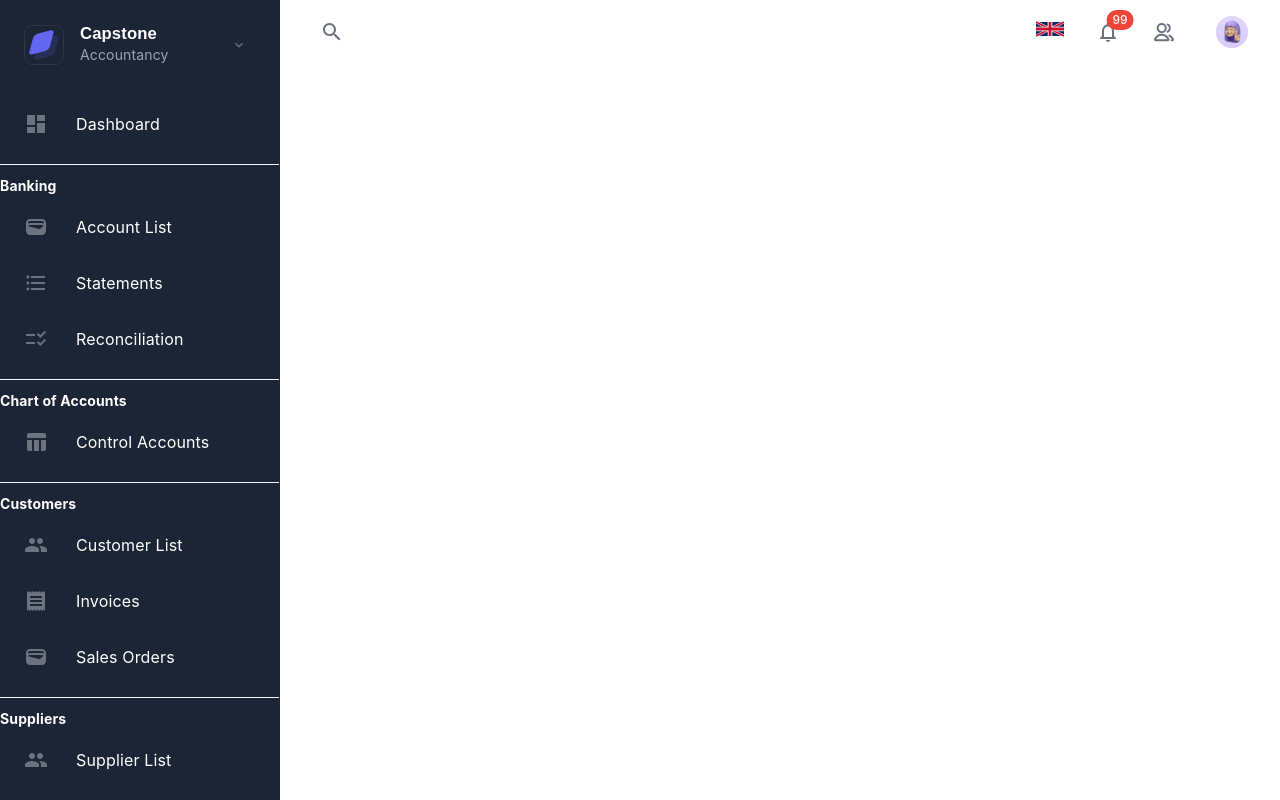
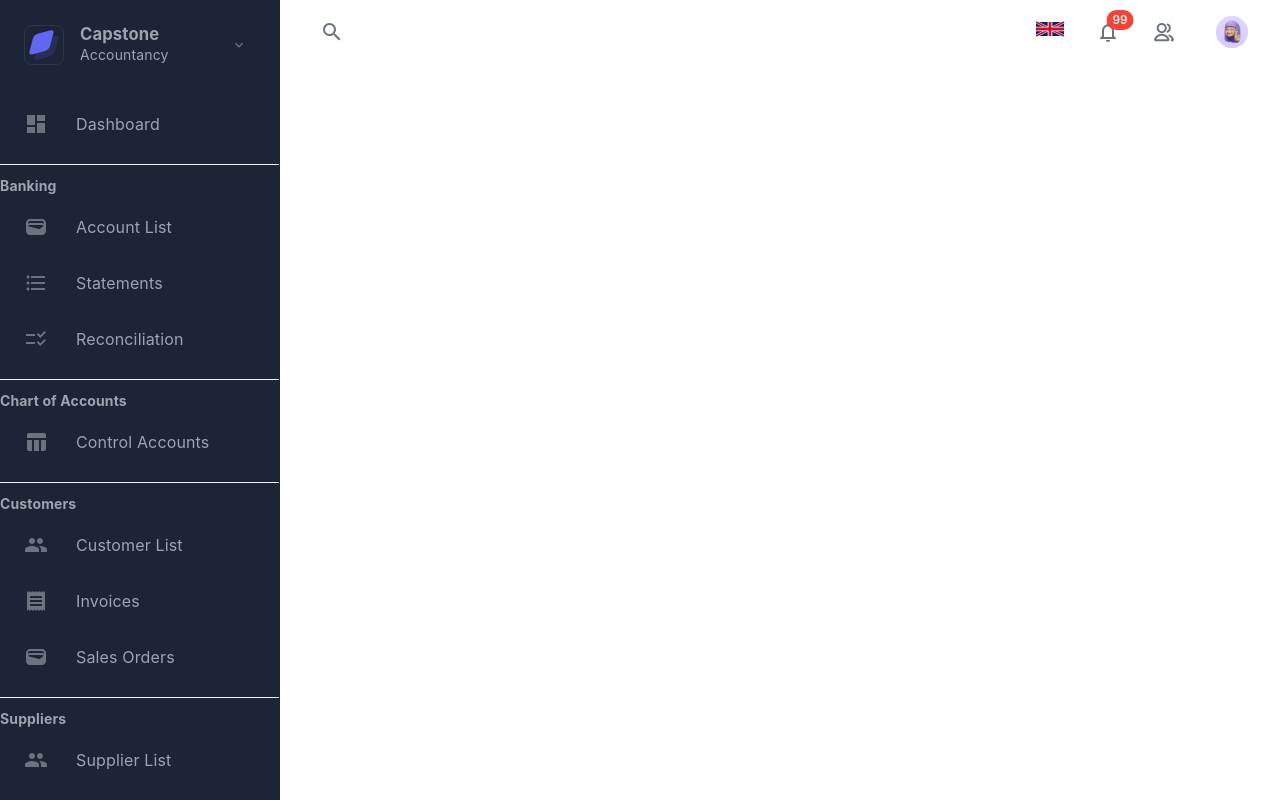
Before and after one commit to calnet/cs50w, a React (Vite) app in the folder frontend/: page / in a window 1280 px wide. Built offline with nearby package versions, Linux system fonts and the light colour scheme.

Commit message:
Change styling for Sidebar and cleanup theme

```diff
--- a/frontend/src/layout/MainLayout/Sidebar/NavItem/index.tsx
+++ b/frontend/src/layout/MainLayout/Sidebar/NavItem/index.tsx
@@ -55,7 +55,18 @@ const NavItem = ({ item, level }: NavItemProps) => {
             {...listItemProps}
             disabled={item.disabled}
             sx={{
-                // borderRadius: `${customization.borderRadius}px`,
+                ':hover': { backgroundColor: 'var(--nav-item-hover-bg)' },
+                '&.active': {
+                    color: 'var(--nav-item-active-color)',
+                    backgroundColor: 'var(--nav-item-active-bg)',
+                    '&.active .MuiTypography-root ': {
+                        typography: 'h6',
+                    },
+                    '&.active .MuiListItemIcon-root ': {
+                        color: 'var(--nav-item-icon-active-color)',
+                    },
+                },
+                borderRadius: `${theme.shape.borderRadius}px`,
                 mb: 0.5,
                 alignItems: 'flex-start',
                 backgroundColor: level > 1 ? 'transparent !important' : 'inherit',
@@ -67,7 +78,6 @@ const NavItem = ({ item, level }: NavItemProps) => {
             <ListItemText
                 primary={
                     <Typography variant="body1" color="inherit">
-                        {/* change to h5 if isActive */}
                         {item.title}
                     </Typography>
                 }
--- a/frontend/src/layout/MainLayout/Sidebar/Sidebar.tsx
+++ b/frontend/src/layout/MainLayout/Sidebar/Sidebar.tsx
@@ -70,7 +70,7 @@ function Sidebar() {
                     borderRightStyle: 'solid',
                     borderRightWidth: 1,
                     boxSizing: 'border-box',
-                    color: 'var(--nav-color)',
+                    color: 'var(--nav-item-color)',
                     width: drawerWidth,
                     /* define colour variables */
                     '--nav-bg': '#1C2536',
--- a/frontend/src/themes/index.tsx
+++ b/frontend/src/themes/index.tsx
@@ -751,7 +751,8 @@ const args = [
             },
             action: {
                 active: '#6C737F',
-                hover: 'rgba(17, 25, 39, 0.04)',
+                // hover: 'rgba(17, 25, 39, 0.04)',
+                hover: 'var(--nav-item-hover-bg)',
                 hoverOpacity: 0.04,
                 selected: 'rgba(17, 25, 39, 0.12)',
                 selectedOpacity: 0.08,
@@ -761,6 +762,25 @@ const args = [
                 focus: 'rgba(17, 25, 39, 0.16)',
                 focusOpacity: 0.12,
                 activatedOpacity: 0.12,
+            },
+            /* define custom nav colour variables */
+            nav: {
+                navBg: '#1C2536',
+                '--nav-color': '#fff',
+                '--nav-border-color': 'transparent',
+                '--nav-logo-border': '#2F3746',
+                '--nav-section-title-color': '#9DA4AE',
+                '--nav-item-bg': 'transparent',
+                ['--nav-item-color']: '#9DA4AE',
+                '--nav-item-hover-bg': 'rgba(255, 255, 255, 0.04)',
+                '--nav-item-active-bg': 'rgba(255, 255, 255, 0.04)',
+                '--nav-item-active-color': '#fff',
+                '--nav-item-disabled-color': '#6C737F',
+                '--nav-item-icon-color': '#9DA4AE',
+                '--nav-item-icon-active-color': '#6366F1',
+                '--nav-item-icon-disabled-color': '#6C737F',
+                '--nav-item-chevron-color': '#4D5761',
+                '--nav-scrollbar-color': '#9DA4AE',
             },
         },
     },
@@ -821,7 +841,8 @@ const args = [
                     '"Inter", -apple-system, BlinkMacSystemFont, "Segoe UI", Helvetica, Arial, sans-serif, "Apple Color Emoji", "Segoe UI Emoji"',
             },
             h1: {
-                fontFamily: "'Plus Jakarta Sans', sans-serif",
+                // fontFamily: "'Plus Jakarta Sans', sans-serif",
+                fontFamily: 'inherit',
                 fontWeight: 700,
                 fontSize: '2.25rem',
                 lineHeight: 1.2,
@@ -836,7 +857,8 @@ const args = [
                 },
             },
             h2: {
-                fontFamily: "'Plus Jakarta Sans', sans-serif",
+                // fontFamily: "'Plus Jakarta Sans', sans-serif",
+                fontFamily: 'inherit',
                 fontWeight: 700,
                 fontSize: '2rem',
                 lineHeight: 1.2,
@@ -851,7 +873,8 @@ const args = [
                 },
             },
             h3: {
-                fontFamily: "'Plus Jakarta Sans', sans-serif",
+                // fontFamily: "'Plus Jakarta Sans', sans-serif",
+                fontFamily: 'inherit',
                 fontWeight: 700,
                 fontSize: '1.625rem',
                 lineHeight: 1.2,
@@ -866,7 +889,8 @@ const args = [
                 },
             },
             h4: {
-                fontFamily: "'Plus Jakarta Sans', sans-serif",
+                // fontFamily: "'Plus Jakarta Sans', sans-serif",
+                fontFamily: 'inherit',
                 fontWeight: 700,
                 fontSize: '1.5rem',
                 lineHeight: 1.2,
@@ -881,7 +905,8 @@ const args = [
                 },
             },
             h5: {
-                fontFamily: "'Plus Jakarta Sans', sans-serif",
+                // fontFamily: "'Plus Jakarta Sans', sans-serif",
+                fontFamily: 'inherit',
                 fontWeight: 700,
                 fontSize: '1.25rem',
                 lineHeight: 1.2,
@@ -896,7 +921,8 @@ const args = [
                 },
             },
             h6: {
-                fontFamily: "'Plus Jakarta Sans', sans-serif",
+                // fontFamily: "'Plus Jakarta Sans', sans-serif",
+                fontFamily: 'inherit',
                 fontWeight: 700,
                 fontSize: '1.0625rem',
                 lineHeight: 1.2,
@@ -918,7 +944,7 @@ const args = [
                 padding: '20px',
                 marginTop: '88px',
                 marginRight: '20px',
-                // borderRadius: `${theme?.customization?.borderRadius}px`,
+                borderRadius: `${theme?.shape?.borderRadius}px`,
             },
             menuCaption: {
                 fontSize: '0.875rem',
```
